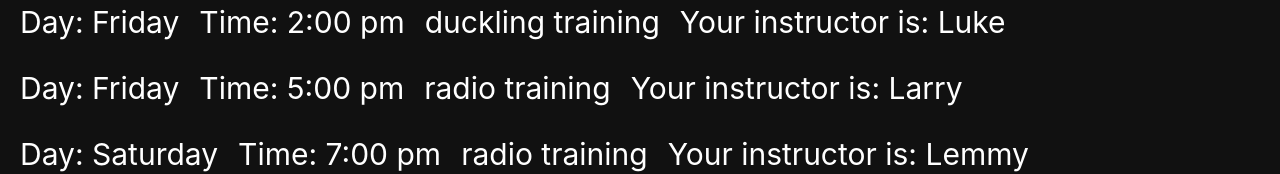
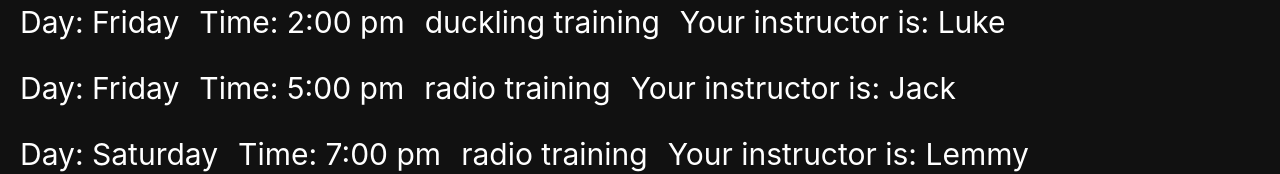
Before and after one commit to lonHeligas/ops-clock-of-bridge, a React (Create React App) app: page /#/ in a window 1280 px wide. Shown: the part 158-332 px from the top of the page. Built offline with nearby package versions, Linux system fonts and the light colour scheme.

Commit message:
working on the formatting and time comparison

```diff
--- a/src/components/TrainingEvent.jsx
+++ b/src/components/TrainingEvent.jsx
@@ -12,7 +12,7 @@ import "react-datepicker/dist/react-datepicker.css";
 import setHours from "date-fns/setHours";
 import setMinutes from "date-fns/setMinutes";
 import moment from 'moment';
-import fs from 'fs';
+// import fs from 'fs';
 
 
 
@@ -56,7 +56,7 @@ const TrainingEvent = () => {
     data.training.push(incomingEvent);
     console.log(data);
 
-    fs.writeFileSync('../data/trainingtimes.json', JSON.stringify(data, null, 2))
+    // fs.writeFileSync('../data/trainingtimes.json', JSON.stringify(data, null, 2))
 
 
 
--- a/src/data/trainingtimes.json
+++ b/src/data/trainingtimes.json
@@ -18,7 +18,7 @@
     {
       "date": "2023-07-07T12:00-0500",
       "type": "radio",
-      "instructor": "Larry"
+      "instructor": "Jack"
     },
     {
       "date": "2023-07-08T14:00-0500",
```
Also changed, not shown: src/components/Upcoming.jsx (+10 -1 lines).
